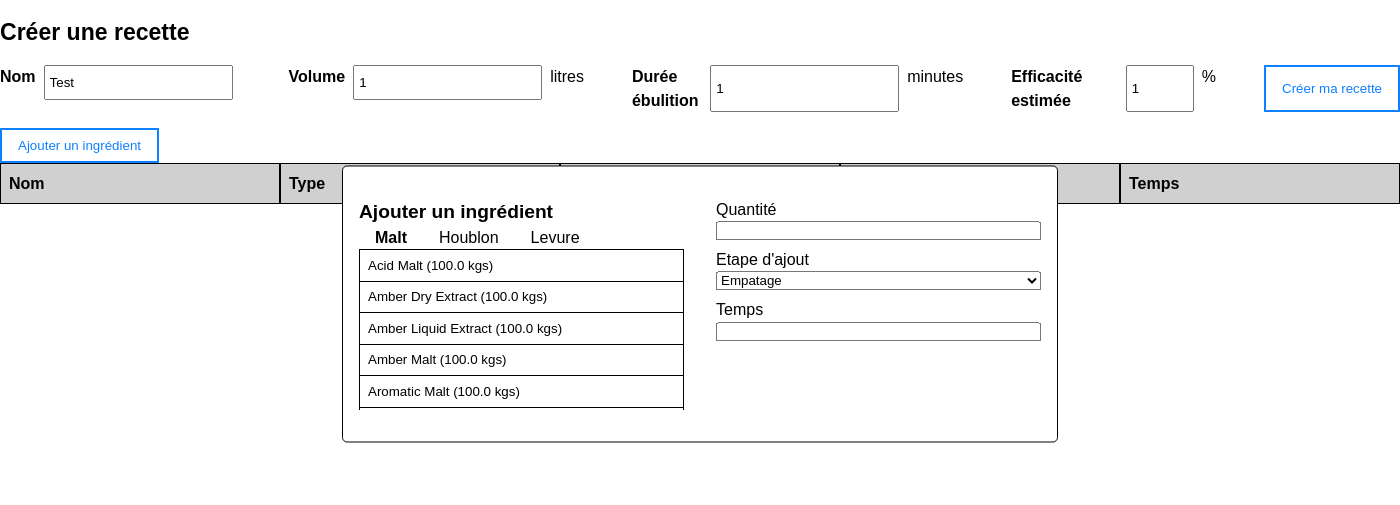
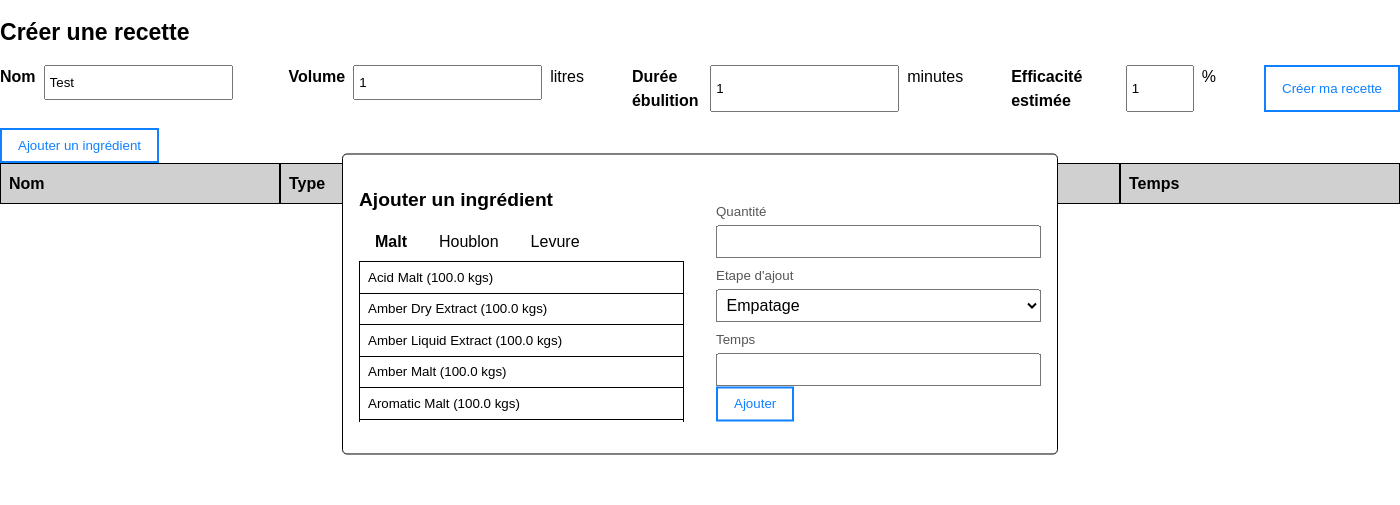
Before and after one commit to Siolaron/BeerGeek, a PHP site: page /creer-une-recette.php in a window 1400 px wide. Shown: the part 96-601 px from the top of the page. Run offline with PHP 8.4, Linux system fonts and the light colour scheme.

Commit message:
FEAT : add form modal

```diff
--- a/creer-une-recette.php
+++ b/creer-une-recette.php
@@ -66,7 +66,7 @@
         <div class="modal-ingredients__leftcontent">
             <h2>Ajouter un ingrédient</h2>
             <div class="tabs-ingredients">
-                <ul class="tabs-ingredients__list">
+                <ul class="tabs-ingredients__list modal-tabs">
                     <li class="tabs-ingredients__item active" data-ingredient="malts">Malt</li>
                     <li class="tabs-ingredients__item" data-ingredient="houblons">Houblon</li>
                     <li class="tabs-ingredients__item" data-ingredient="levures">Levure</li>
@@ -117,27 +117,25 @@
                 </div>
             </div>
         </div>
-        <div class="modal-ingredients__rightcontent">
         <form action="" method="post" id="form__add-ingredient" class="form__add-ingredient">
             <div class="form__add-ingredient__group">
-                    <label for="add_quantity">Quantité</label>
-                    <input type="number" name="add_quantity" id="add_quantity" min="1">
+                <label for="add_quantity" class="form__add-ingredient__label">Quantité</label>
+                <input type="number" name="add_quantity" id="add_quantity" min="1" class="form__add-ingredient__input">
             </div>
             <div class="form__add-ingredient__group">
-                    <label for="add_step">Etape d'ajout</label>
-                    <select name="add_step" id="add_step">
+                <label for="add_step" class="form__add-ingredient__label">Etape d'ajout</label>
+                <select name="add_step" id="add_step" class="form__add-ingredient__input">
                     <option value="empatage">Empatage</option>
                     <option value="ebulition">Ebulition</option>
                     <option value="fermentation">Fermentation</option>
                 </select>
             </div>
             <div class="form__add-ingredient__group">
-                    <label for="add_time">Temps</label>
-                    <input type="text" name="add_time" id="add_time">
+                <label for="add_time" class="form__add-ingredient__label">Temps</label>
+                <input type="text" name="add_time" id="add_time" class="form__add-ingredient__input">
             </div>
+            <input type="submit" value="Ajouter" class="cta disable">
         </form>
-        </div>
-
     </div>
 </main>
 
```
Lines whose indentation alone changed are shown as unchanged.
